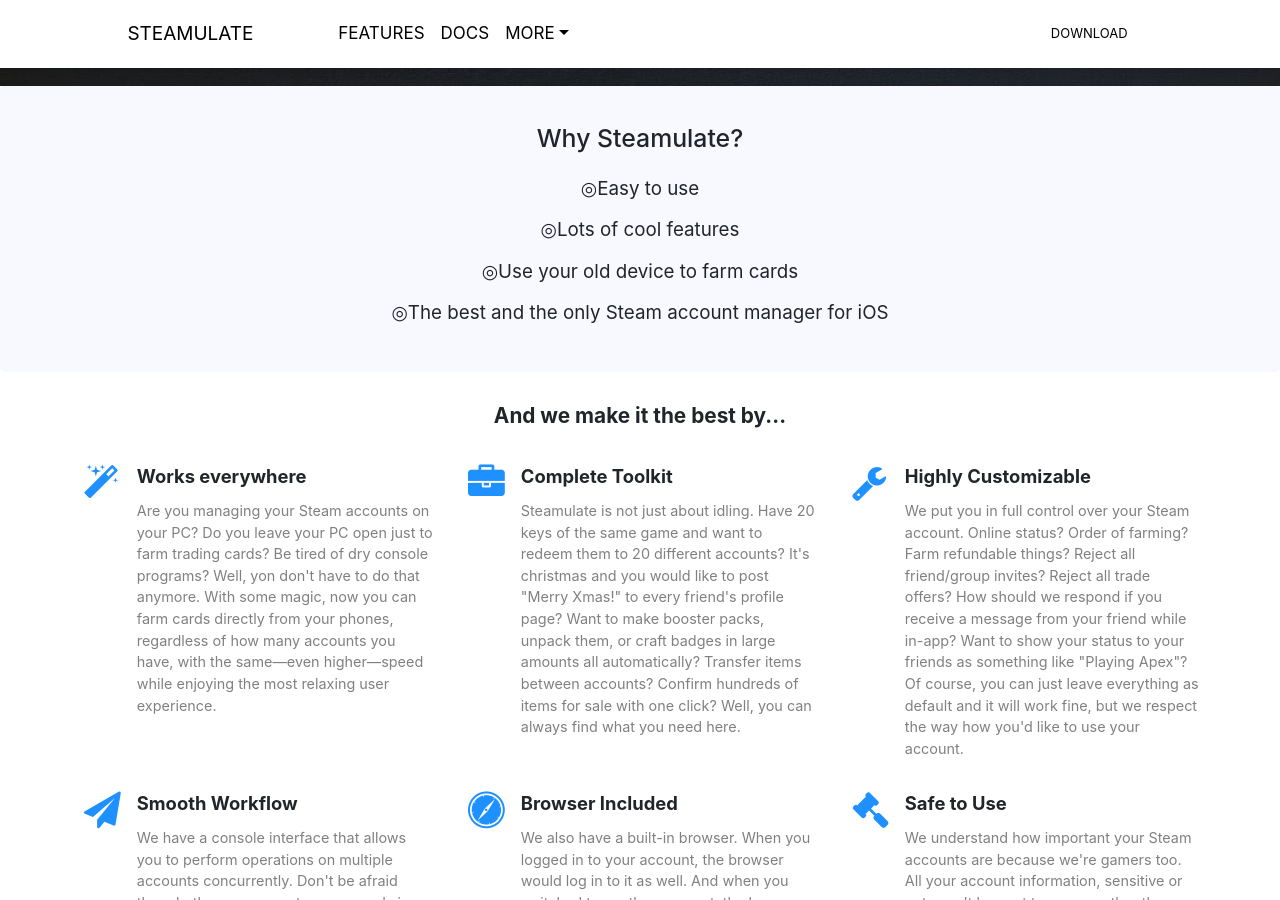
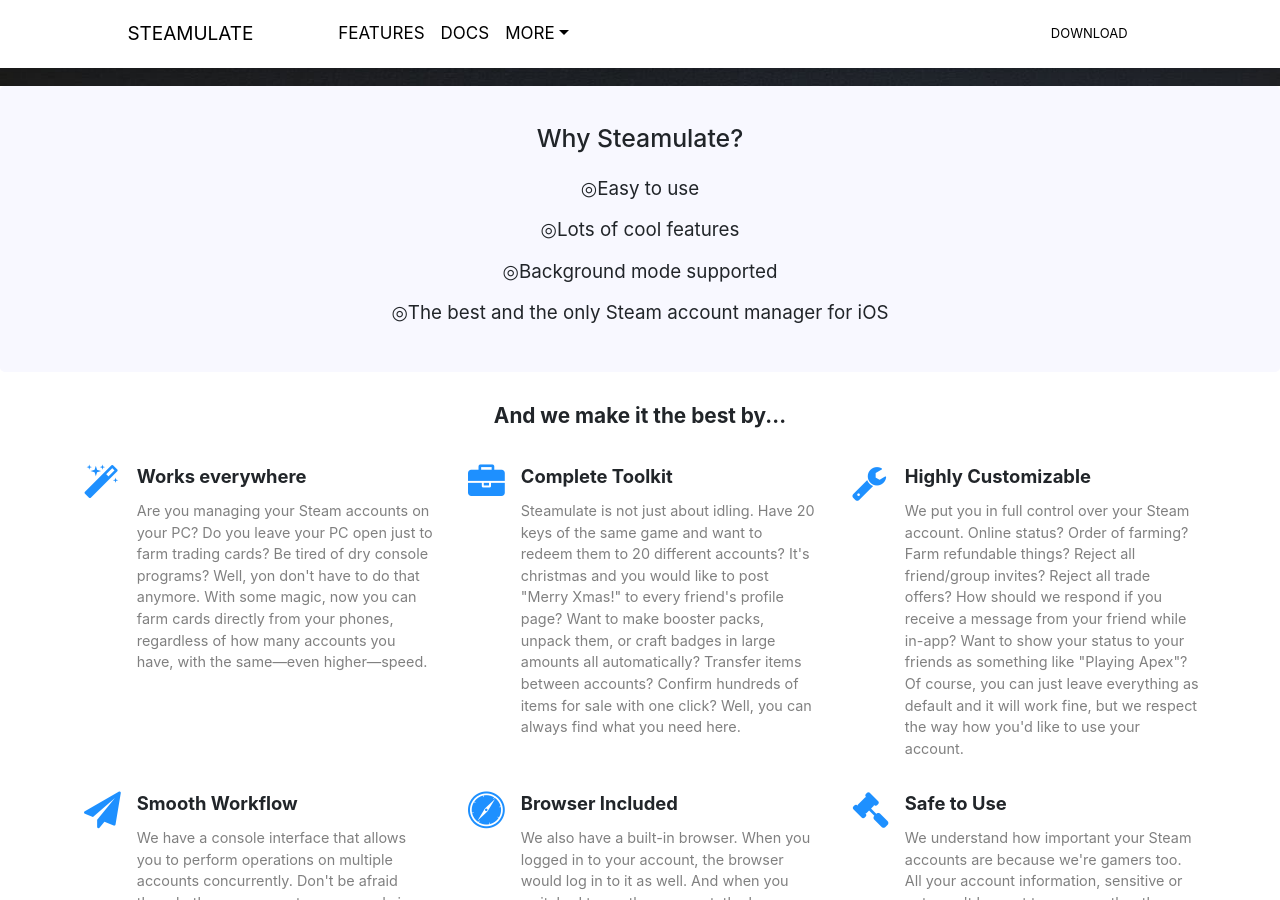
Before and after one commit to raymond-u/Steamulate-Website, a Jekyll site: the page built from index.html, in a window 1280 px wide and 900 px high, scrolled down 754 px. Built offline with Jekyll 4.4.1, drawn with Linux system fonts in a browser that asks for light colours; nearby versions of some CDN libraries; the list of posts is cut into pages by our own code; comment, search, counter and statistics services are not loaded.

Commit message:
Update index.html

```diff
--- a/index.html
+++ b/index.html
@@ -29,7 +29,7 @@
                     <h1 class="text-center h1-heading">Why Steamulate?</h1>
                     <p class="text-center p-brief">◎Easy to use</p>
                     <p class="text-center p-brief">◎Lots of cool features</p>
-                    <p class="text-center p-brief">◎Use your old device to farm cards</p>
+                    <p class="text-center p-brief">◎Background mode supported</p>
                     <p class="text-center p-brief">◎The best and the only Steam account manager for iOS</p>
                 </div>
             </div>
@@ -44,7 +44,7 @@
                         <div class="col-sm-6 col-lg-4 item"><i class="fa fa-magic icon"></i>
                             <h3 class="name">Works everywhere</h3>
                             <p class="description">Are you managing your Steam accounts on your PC? Do you leave your PC open just to farm trading cards? Be tired of dry console programs? Well, yon don't have to do that anymore. With some magic, now you can farm cards directly
-                                from your phones, regardless of how many accounts you have, with the same—even higher—speed while enjoying the most relaxing user experience.</p>
+                                from your phones, regardless of how many accounts you have, with the same—even higher—speed.</p>
                         </div>
                         <div class="col-sm-6 col-lg-4 item"><i class="fa fa-briefcase icon"></i>
                             <h3 class="name">Complete Toolkit</h3>
```
